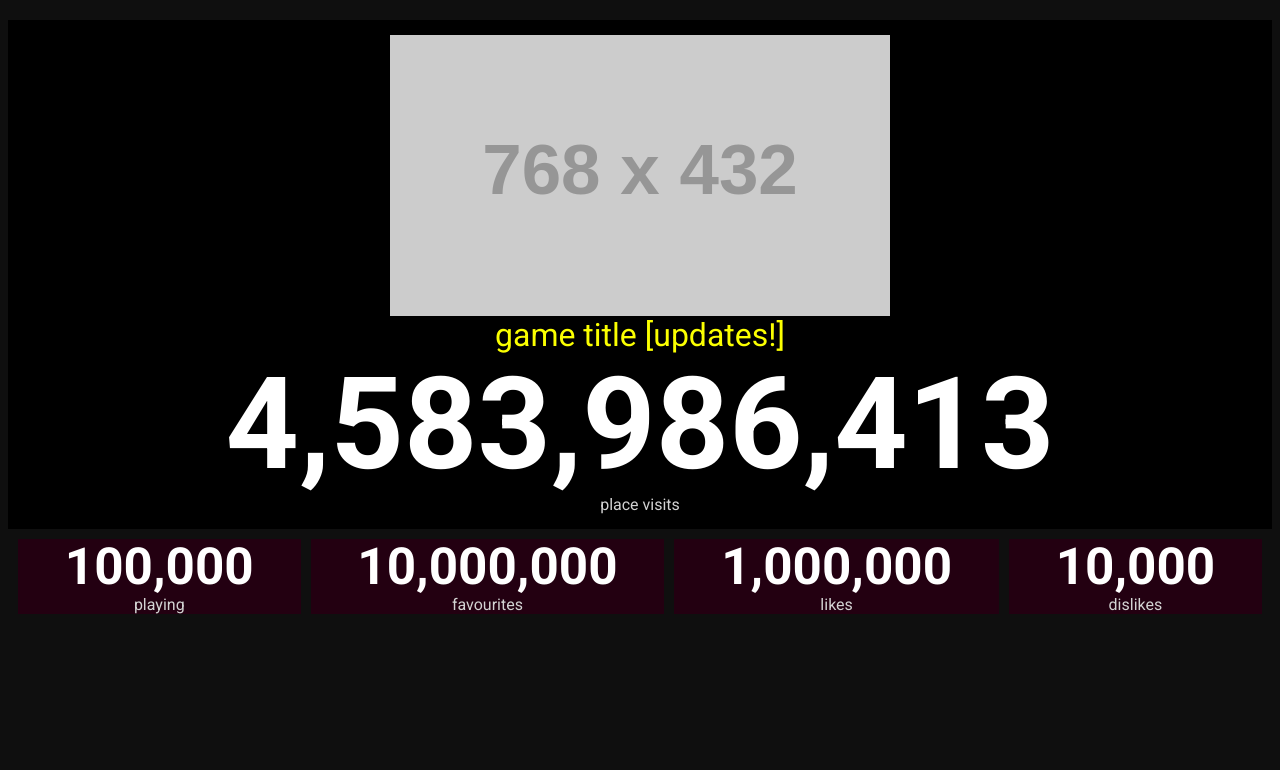
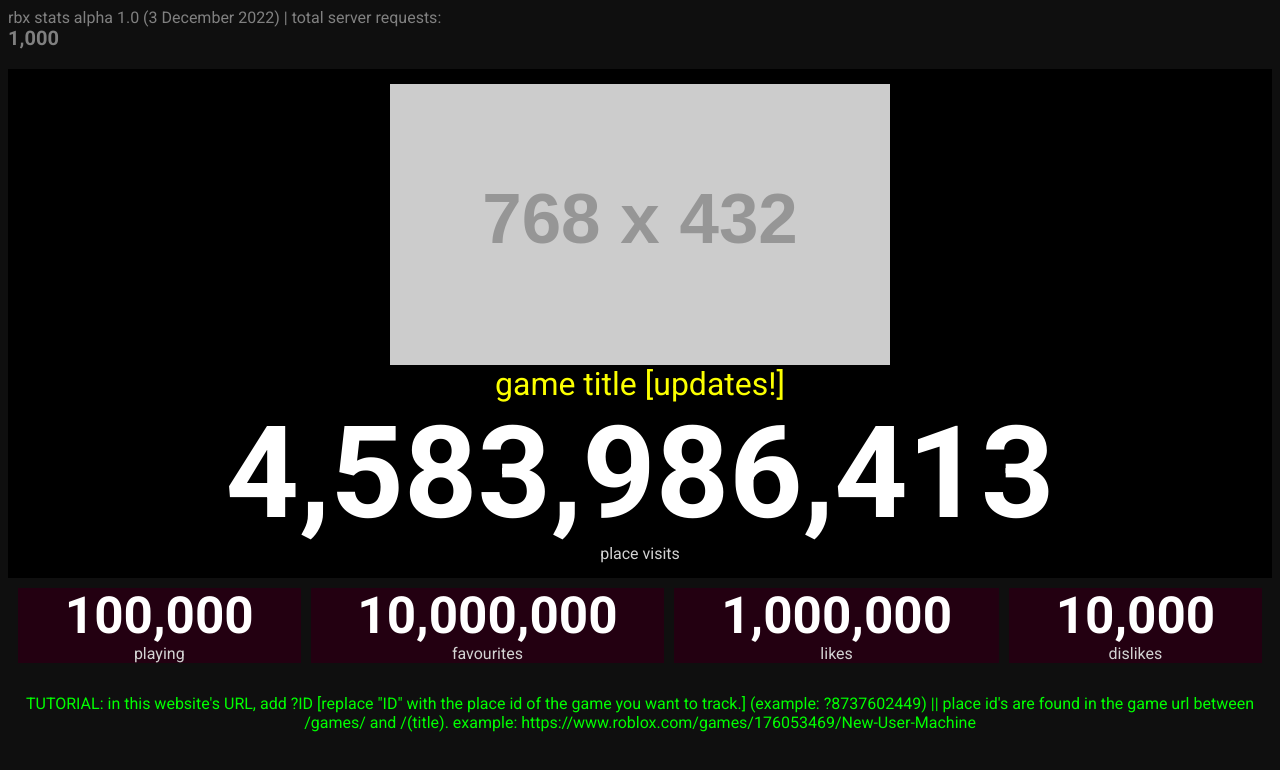
Before and after one commit to scxdn/rbx-stats, a website: page index.html in a window 1280 px wide. Drawn offline with Linux system fonts and the light colour scheme; no server answers; placeholder pictures from the web are drawn by us.

Commit message:
Add files via upload

```diff
--- a/index.html
+++ b/index.html
@@ -57,6 +57,7 @@
         grid-row-gap: 0px;
         text-align: center;
         padding: 10px;
+        height: 10vh;
     }
 
 .div1 { grid-area: 1 / 1 / 2 / 2; }
@@ -88,8 +89,26 @@
     border-radius: 0px;
     border: 3px solid #ffffff;
   }
+  #ver{
+    color: gray;
+    font-family: Roboto;
+    display: inline;
+  }
+  #reqc{
+    color: gray;
+    font-family: Roboto;
+    font-weight: 700;
+    display: inline;
+    font-size: 20px;
+  }
+  #tut{
+    color: lime;
+    font-family: Roboto;
+    text-align: center;
+  }
 </style>
-
+<p id="ver">rbx stats alpha 1.0 (3 December 2022) | total server requests:</p>
+<p class="odometer" id="reqc">1000</p>
 
 <div id="maincnt">
     <img id="thmb" src="https://via.placeholder.com/768x432">
@@ -115,10 +134,13 @@
         <li id="typetext">dislikes</li>
     </div>
     </div>
-
+    <p id="tut">TUTORIAL: in this website's URL, add ?ID [replace "ID" with the place id of the game you want to track.] (example: ?8737602449) ||
+        place id's are found in the game url between /games/ and /(title). example: https://www.roblox.com/games/176053469/New-User-Machine
+    </p>
 
 <script>
     let visitsc = 0;
+    let requests = 0;
     let creatorid = 0;
     let likesc = 0;
     let dislikesc = 0;
@@ -130,23 +152,22 @@
     let searched = window.location.href.split('?')[1] || '8737602449';
 
     function getUniverse() {
-        fetch('http://localhost:90/uid/'+searched+'').then(res => res.json()).then(data => {
+        fetch('https://roblox-statistics.ndx4256.repl.co/uid/'+searched+'').then(res => res.json()).then(data => {
             universeids = data.universe
         });
     }
 
     function dostuff() {
-        fetch('http://localhost:90/games/'+universeids+'').then(res => res.json()).then(data => {
+        fetch('https://roblox-statistics.ndx4256.repl.co/games/'+universeids+'').then(res => res.json()).then(data => {
             visitsc = data.visits;
             likesc = data.likes;
             dislikesc = data.dislikes;
             titlet = data.title;
             favouritesc = data.favourites;
-            fetch('https://thumbnails.roblox.com/v1/games/multiget/thumbnails?universeIds='+universeids+'&countPerUniverse=1&defaults=true&size=768x432&format=Png&isCircular=false').then(res => res.json()).then(datah => {
-               imglink = datah.data[0].thumbnails[0].imageUrl
-            });
             players = data.playing;
             creatorid = data.creatoruser;
+            imglink = data.thumbnail;
+            requests = data.apirequests;
             maincount.innerHTML = visitsc;
             likescount.innerHTML = likesc;
             dislikescount.innerHTML = dislikesc;
@@ -154,6 +175,7 @@
             favourites.innerHTML = favouritesc;
             titletext.innerHTML = titlet;
             thmb.src = imglink;
+            reqc.innerHTML = requests;
         });
 
     }
```
